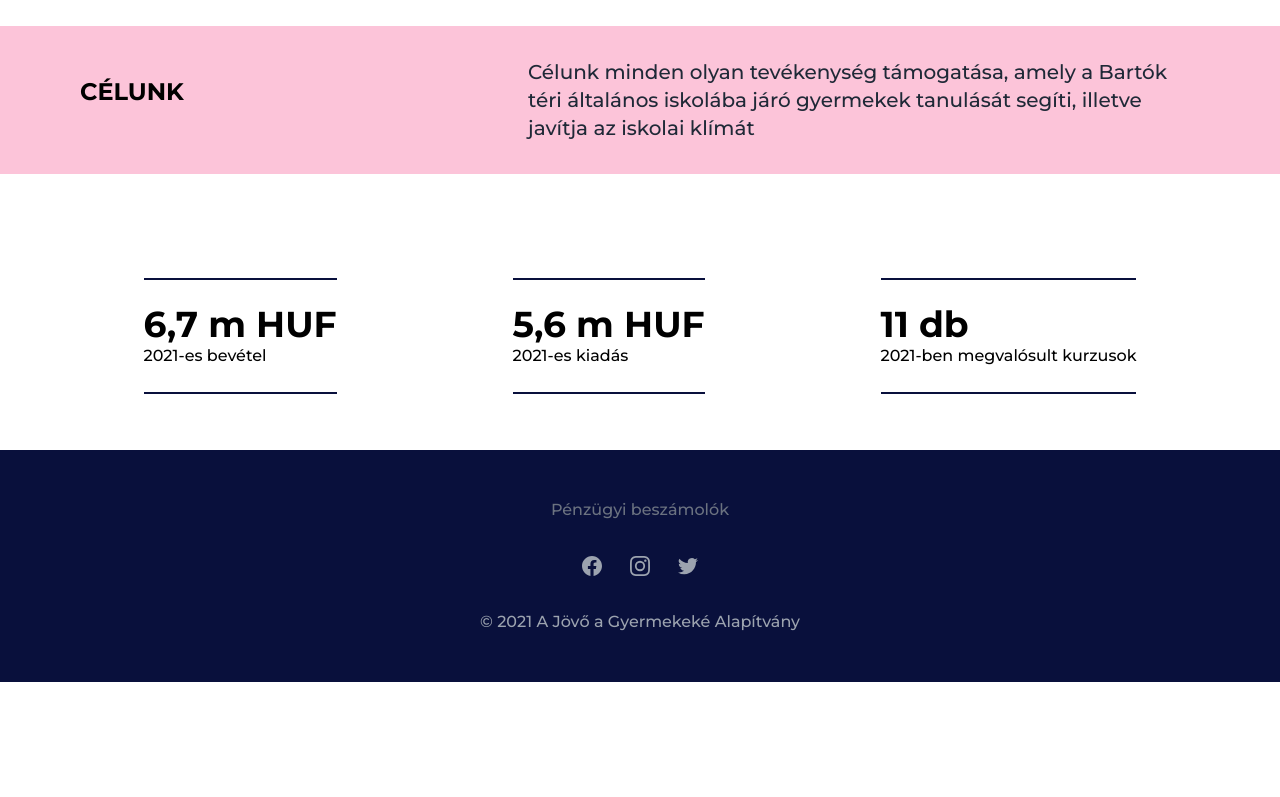
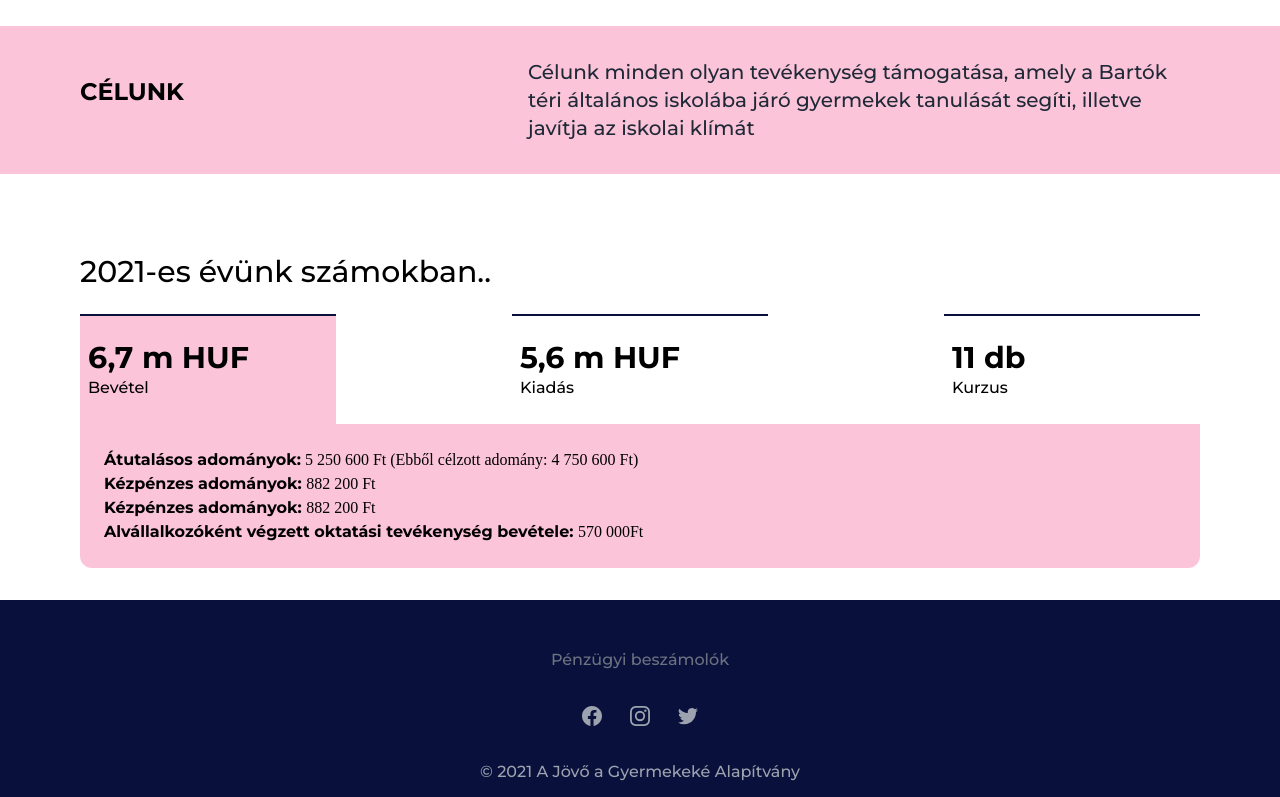
Before and after one commit to Gyurmatag/a-jovo-a-gyermekeke-vue, a Vue app: page / in a window 1280 px wide. Shown: the part 594-1391 px from the top of the page. Before the commit the page ends 1276 px from the top, so only its background shows below. Built offline with nearby package versions, Linux system fonts and the light colour scheme.

Commit message:
adatok fejlesztesek

```diff
--- a/src/components/home/HomeSecond.vue
+++ b/src/components/home/HomeSecond.vue
@@ -1,6 +1,6 @@
 <template>
   <div class="flex flex-col md:flex-row max-w-6xl my-8 px-4
-              justify-center items-center text-center">
+              items-center text-center">
     <div class="w-full pb-4 md:w-1/2 text-2xl text-left uppercase font-bold">
       {{ $t('homeSecond.firstRowText') }}
     </div>
--- a/src/components/home/HomeThird.vue
+++ b/src/components/home/HomeThird.vue
@@ -1,26 +1,150 @@
 <template>
-  <div class="flex flex-col md:flex-row max-w-6xl py-6 space-y-12 md:space-x-44 md:space-y-0
-              my-8 px-4 justify-center items-center bg-white text-center">
-    <div class="flex flex-col py-6 text-center md:text-left
-                border-t-2 border-b-2 border-mainbackground">
-      <div class="text-4xl font-bold">6,7 m HUF</div>
-      {{ $t('homeThird.incomeSum') }}
+  <div class="my-8 px-4 w-full">
+    <div class="text-3xl">
+      {{ $t('homeThird.yearInNumbers') }}
     </div>
-    <div class="flex flex-col py-6 text-center md:text-left
-                border-t-2 border-b-2 border-mainbackground">
-      <div class="text-4xl font-bold">5,6 m HUF</div>
-      {{ $t('homeThird.expenditures') }}
+    <div class="flex flex-col md:flex-row pt-6
+                space-y-12 md:space-y-0 space-x-0 md:space-x-44
+                justify-center items-center bg-white text-center whitespace-nowrap">
+      <div class="flex flex-col py-6 px-2 text-center md:text-left md:min-h-full w-full
+                  border-t-2 border-b-2 md:border-b-0 border-mainbackground
+                  cursor-pointer hover:bg-gray-200"
+           :class="[activeDataPoint === 0 ? 'bg-primary hover:bg-primary' : '']"
+           @click="dataPointClick(0)">
+        <div class="text-2xl lg:text-3xl font-bold">6,7 m HUF</div>
+        {{ $t('homeThird.incomeSum') }}
+      </div>
+      <div class="flex flex-col py-6 px-2 text-center md:text-left md:min-h-full w-full
+                  border-t-2 border-b-2 md:border-b-0 border-mainbackground
+                  cursor-pointer hover:bg-gray-200"
+           :class="[activeDataPoint === 1 ? 'bg-primary hover:bg-primary' : '']"
+           @click="dataPointClick(1)">
+        <div class="text-2xl lg:text-3xl font-bold">5,6 m HUF</div>
+        {{ $t('homeThird.expenditures') }}
+      </div>
+      <div class="flex flex-col py-6 px-2 text-center md:text-left md:min-h-full w-full
+                  border-t-2 border-b-2 md:border-b-0 border-mainbackground
+                  cursor-pointer hover:bg-gray-200"
+           :class="[activeDataPoint === 2 ? 'bg-primary hover:bg-primary' : '']"
+           @click="dataPointClick(2)">
+        <div class="text-2xl lg:text-3xl font-bold">11 db</div>
+        {{ $t('homeThird.courseCount') }}
+      </div>
     </div>
-    <div class="flex flex-col py-6 text-center md:text-left
-                border-t-2 border-b-2 border-mainbackground">
-      <div class="text-4xl font-bold">11 db</div>
-      {{ $t('homeThird.courseCount') }}
+    <div class="bg-primary rounded-b-xl p-6">
+      <div v-if="activeDataPoint === 0">
+        <p>
+          <span class="font-bold">Átutalásos adományok:</span>
+          <span class="font-mono">
+          5 250 600 Ft (Ebből célzott adomány: 4 750 600 Ft)
+        </span>
+        </p>
+        <p>
+          <span class="font-bold">Kézpénzes adományok: </span>
+          <span class="font-mono">882 200 Ft</span>
+        </p>
+        <p>
+          <span class="font-bold">Kézpénzes adományok: </span>
+          <span class="font-mono">882 200 Ft</span>
+        </p>
+        <p>
+          <span class="font-bold">Alvállalkozóként végzett oktatási tevékenység bevétele: </span>
+          <span class="font-mono">570 000Ft</span>
+        </p>
+      </div>
+      <div v-if="activeDataPoint === 1">
+        <p>
+          <span class="font-bold">Lénárt-gömb készlet: </span>
+          <span class="font-mono">95 960 Ft</span>
+        </p>
+        <p>
+          <span class="font-bold">Robotikai eszközök: </span>
+          <span class="font-mono">51 740 Ft</span>
+        </p>
+        <p>
+          <span class="font-bold">Dekoráció: </span>
+          <span class="font-mono">18 615 Ft</span>
+        </p>
+        <p>
+          <span class="font-bold">Jutalomkönyvek: </span>
+          <span class="font-mono">404 000 Ft</span>
+        </p>
+        <p>
+          <span class="font-bold">Közjegyzői díj (pályázatok): </span>
+          <span class="font-mono">28 350 Ft</span>
+        </p>
+        <p>
+          <span class="font-bold">Táborok költségei: </span>
+          <span class="font-mono">968 557 Ft</span>
+        </p>
+        <p>
+          <span class="font-bold">Állatok világnapja, egészséghét, versenyek kiadásai: </span>
+          <span class="font-mono">55 090 Ft</span>
+        </p>
+        <p>
+          <span class="font-bold">Írószer, nyomtató, postaköltség: </span>
+          <span class="font-mono">88 490 Ft</span>
+        </p>
+        <p>
+          <span class="font-bold">Tanterem átalakítás: </span>
+          <span class="font-mono">67 141 Ft</span>
+        </p>
+        <p>
+          <span class="font-bold">Előfizetések, szakkönyvek: </span>
+          <span class="font-mono">61 491 Ft</span>
+        </p>
+        <p>
+          <span class="font-bold">Bér: </span>
+          <span class="font-mono">3 444 000 Ft</span>
+        </p>
+        <p>
+          <span class="font-bold">Járulék: </span>
+          <span class="font-mono">311 000 Ft</span>
+        </p>
+      </div>
+      <div v-if="activeDataPoint === 2">
+        <p>
+          <span class="font-bold">Angol: </span>
+          <span class="font-mono">4 db</span>
+        </p>
+        <p>
+          <span class="font-bold">Német: </span>
+          <span class="font-mono">3 db</span>
+        </p>
+        <p>
+          <span class="font-bold">Japán: </span>
+          <span class="font-mono">2 dbt</span>
+        </p>
+        <p>
+          <span class="font-bold">Foci: </span>
+          <span class="font-mono">1 db</span>
+        </p>
+        <p>
+          <span class="font-bold">Tenisz: </span>
+          <span class="font-mono">1 db</span>
+        </p>
+      </div>
     </div>
   </div>
 </template>
 
 <script>
+import { ref } from 'vue';
+
 export default {
   name: 'HomeThird',
+
+  setup() {
+    const activeDataPoint = ref(0);
+
+    const dataPointClick = (dataPointNumber) => {
+      activeDataPoint.value = dataPointNumber;
+    };
+
+    return {
+      activeDataPoint,
+      dataPointClick,
+    };
+  },
 };
 </script>
--- a/src/locales/messages/hu.json
+++ b/src/locales/messages/hu.json
@@ -61,9 +61,10 @@
     "secondRowText": "Célunk minden olyan tevékenység támogatása,\n      amely a Bartók téri általános iskolába járó gyermekek tanulását segíti, illetve javítja az iskolai klímát"
   },
   "homeThird": {
-    "incomeSum": "2021-es bevétel",
-    "expenditures": "2021-es kiadás",
-    "courseCount": "2021-ben megvalósult kurzusok"
+    "yearInNumbers": "2021-es évünk számokban..",
+    "incomeSum": "Bevétel",
+    "expenditures": "Kiadás",
+    "courseCount": "Kurzus"
   },
   "news": {
     "newsCard": {
--- a/src/views/Home.vue
+++ b/src/views/Home.vue
@@ -6,7 +6,7 @@
     <div class="flex justify-center bg-primary">
       <home-second />
     </div>
-    <div class="flex justify-center">
+    <div class="container max-w-6xl mx-auto">
       <home-third />
     </div>
   </div>
```
